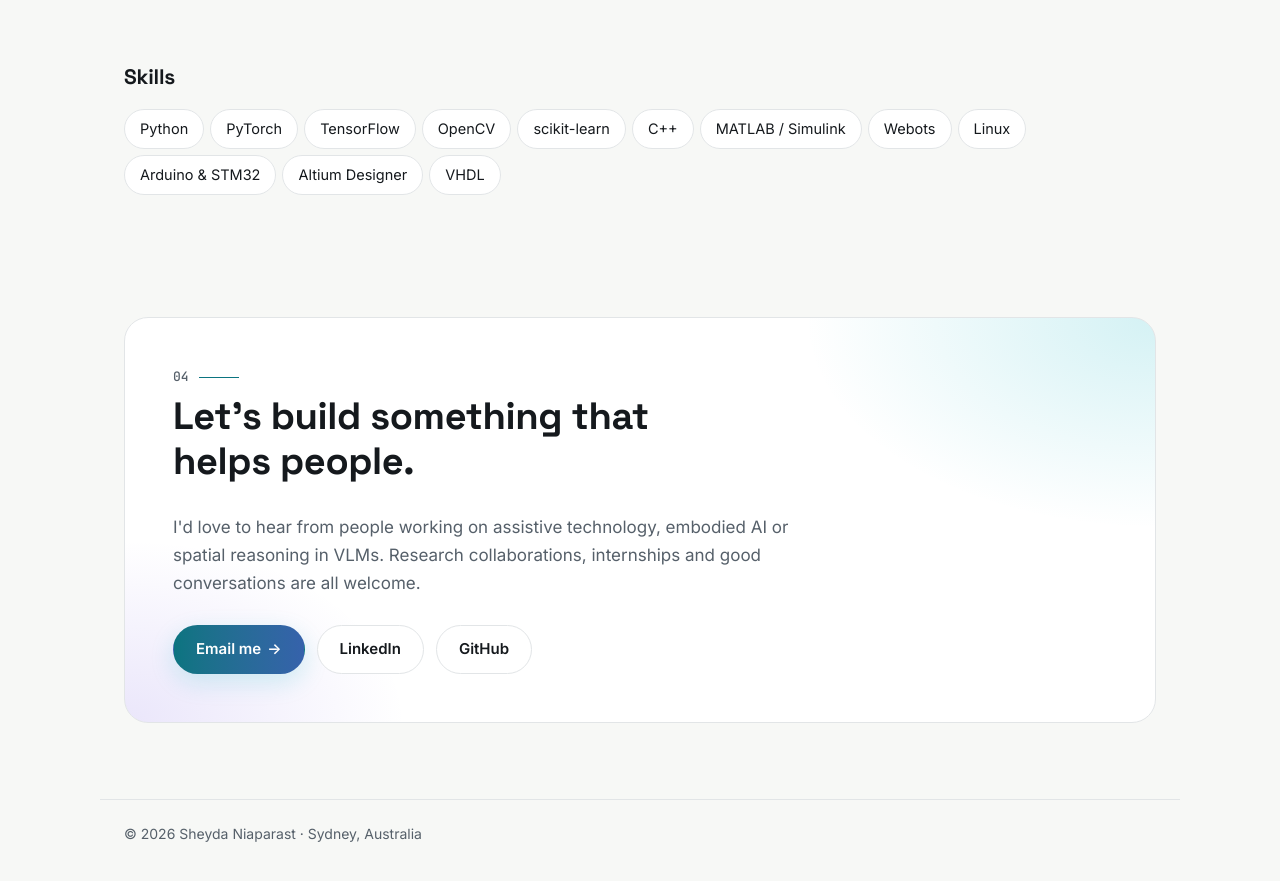
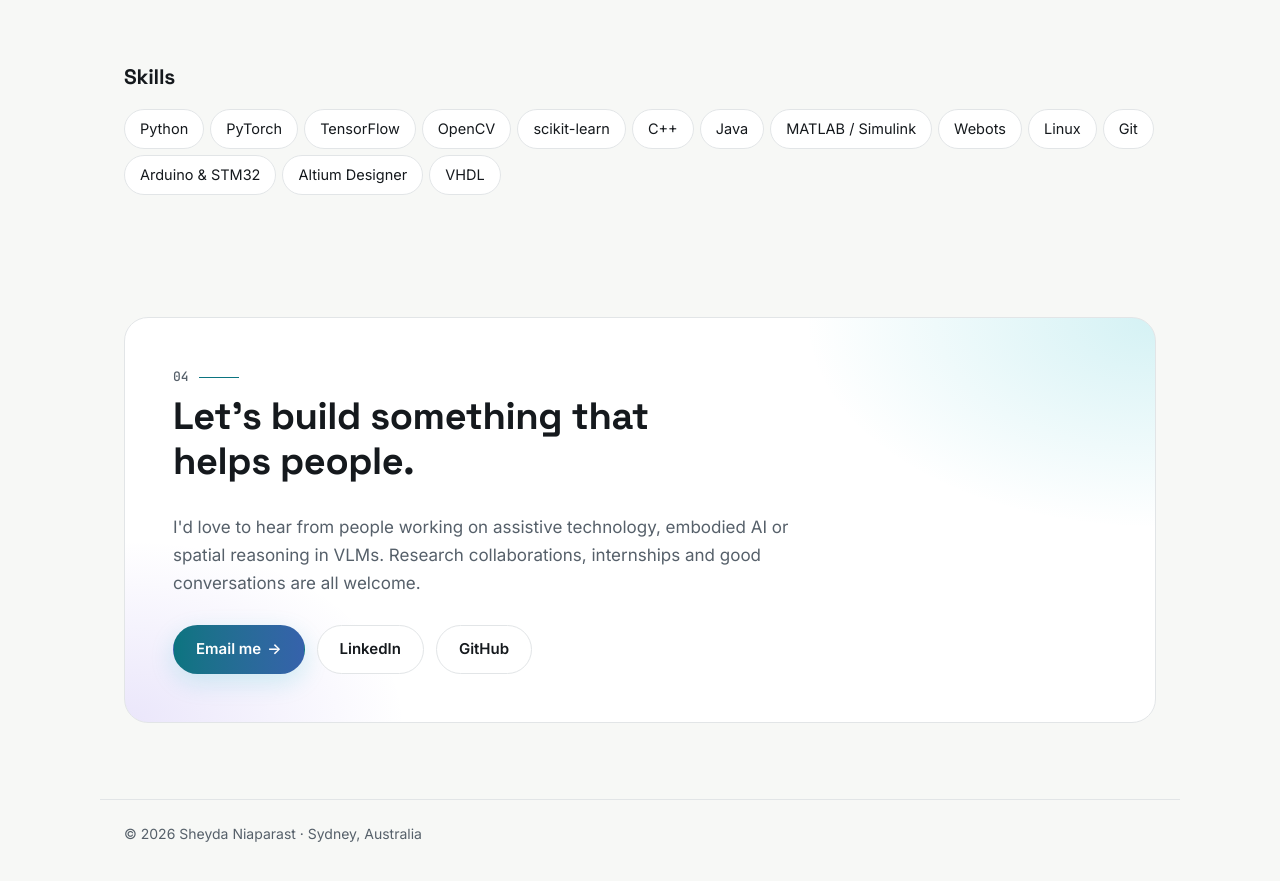
Before and after one commit to sheyda-nprst/sheyda-nprst.github.io, a plain HTML site: page index.html in a window 1280 px wide. Shown: the part 3262-4143 px from the top of the page. Drawn offline with Linux system fonts and the light colour scheme.

Commit message:
Add Git and Java to skills
Co-Authored-By: Claude Opus 5.5 <noreply@anthropic.com>

```diff
--- a/index.html
+++ b/index.html
@@ -202,7 +202,7 @@
 
       <h3 class="sub">Skills</h3>
       <ul class="tags big" aria-label="Skills">
-        <li>Python</li><li>PyTorch</li><li>TensorFlow</li><li>OpenCV</li><li>scikit-learn</li><li>C++</li><li>MATLAB / Simulink</li><li>Webots</li><li>Linux</li><li>Arduino &amp; STM32</li><li>Altium Designer</li><li>VHDL</li>
+        <li>Python</li><li>PyTorch</li><li>TensorFlow</li><li>OpenCV</li><li>scikit-learn</li><li>C++</li><li>Java</li><li>MATLAB / Simulink</li><li>Webots</li><li>Linux</li><li>Git</li><li>Arduino &amp; STM32</li><li>Altium Designer</li><li>VHDL</li>
       </ul>
     </section>
 
```
